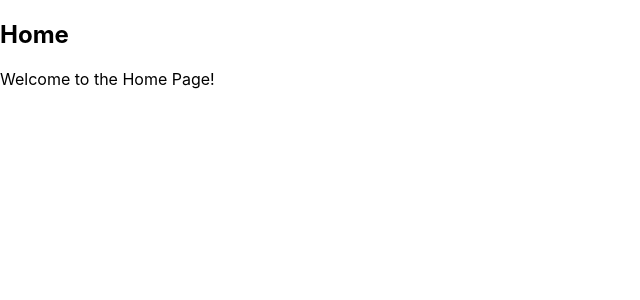
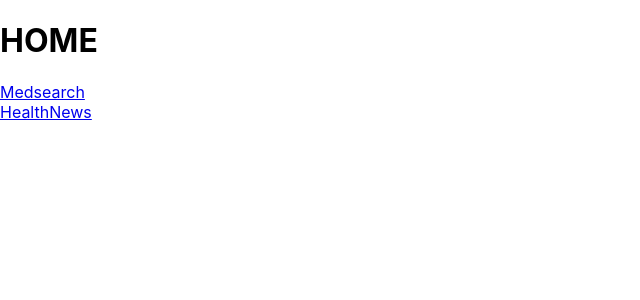
Before and after one commit to yunnb/medi-buddy, a React (Create React App) app: page / in a window 1280 px wide. Shown: the top 300 px of the page, without its empty margins (0-640 px from the left). Built offline with nearby package versions, Linux system fonts and the light colour scheme.

Commit message:
home menu link

```diff
--- a/src/pages/main/components/Home.js
+++ b/src/pages/main/components/Home.js
@@ -1,12 +1,40 @@
-import React from 'react';
+import React from "react";
+import { Link } from "react-router-dom";
 
-const Home = () => {
+class Home extends React.Component {
+  constructor(props) {
+    super(props);
+
+    this.state = {
+      menus: [
+        {
+          menuName: "Medsearch",
+          link: "/medsearch",
+        },
+        {
+          menuName: "HealthNews",
+          link: "/healthnews",
+        },
+      ],
+    };
+  }
+
+  render() {
+    const { menus } = this.state;
+
     return (
-        <div>
-            <h2>Home</h2>
-            <p>Welcome to the Home Page!</p>
+      <main className="HOME">
+        <h1>HOME</h1>
+        <div className="HOME_menubox">
+          {menus.map((menu, idx) => (
+            <Link key={idx} to={menu.link}>
+              <div className="HOME_menubox_menu">{menu.menuName}</div>
+            </Link>
+          ))}
         </div>
+      </main>
     );
+  }
 }
 
 export default Home;
```
Also changed, not shown: 1 other file (tests, documents, lock files or other folders).
